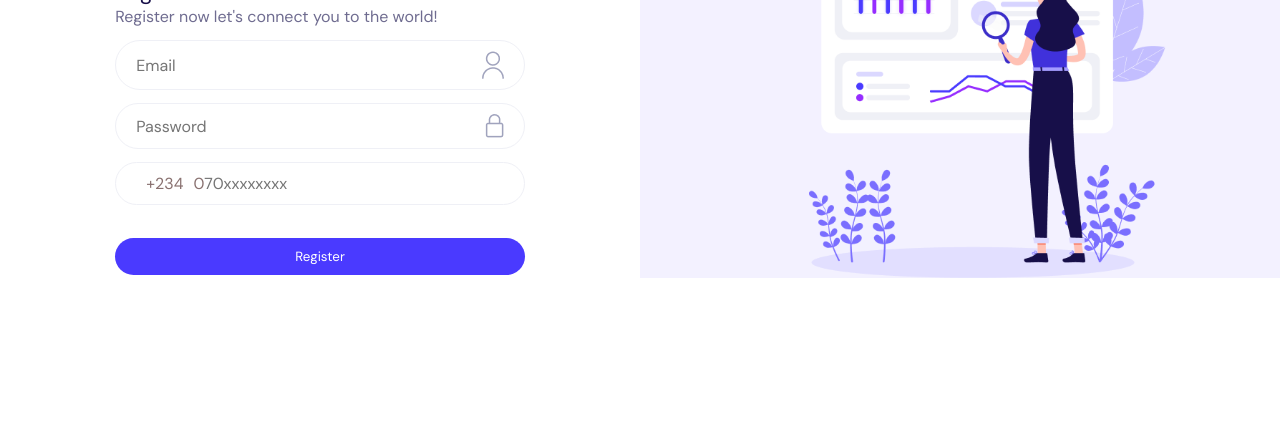
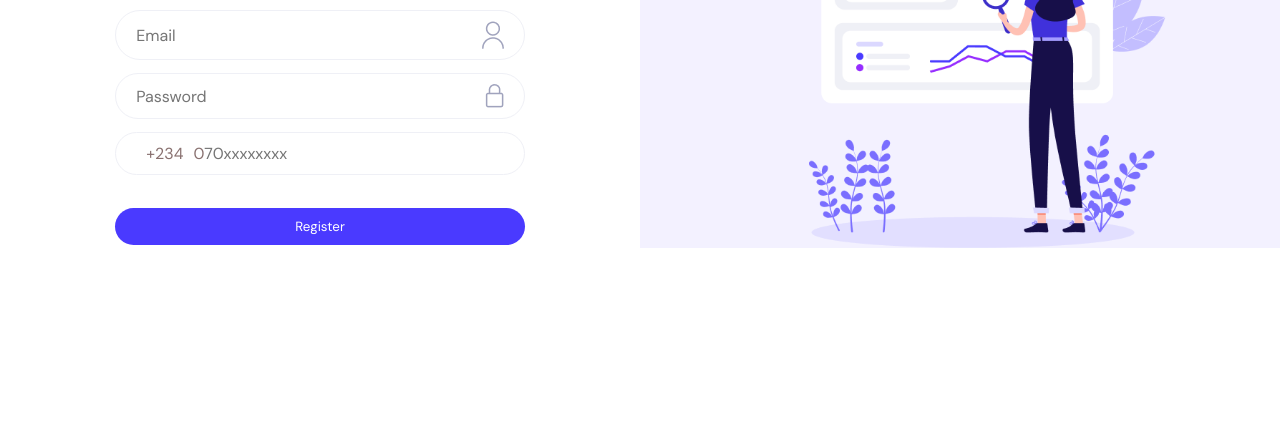
Before and after one commit to Janortop5/circle-400-Semester1HolidayChallenege-Phonie, a plain HTML site: page index.html in a window 1280 px wide. Shown: the part 269-712 px from the top of the page. Drawn offline with Linux system fonts and the light colour scheme.

Commit message:
update ui

```diff
--- a/style.css
+++ b/style.css
@@ -23,8 +23,6 @@ span{
 
 .main{
   display: flex;
-/*    height: 500px;  */
-  padding-top: 30px;
   justify-content: center;
   align-items: center;
 }
```
